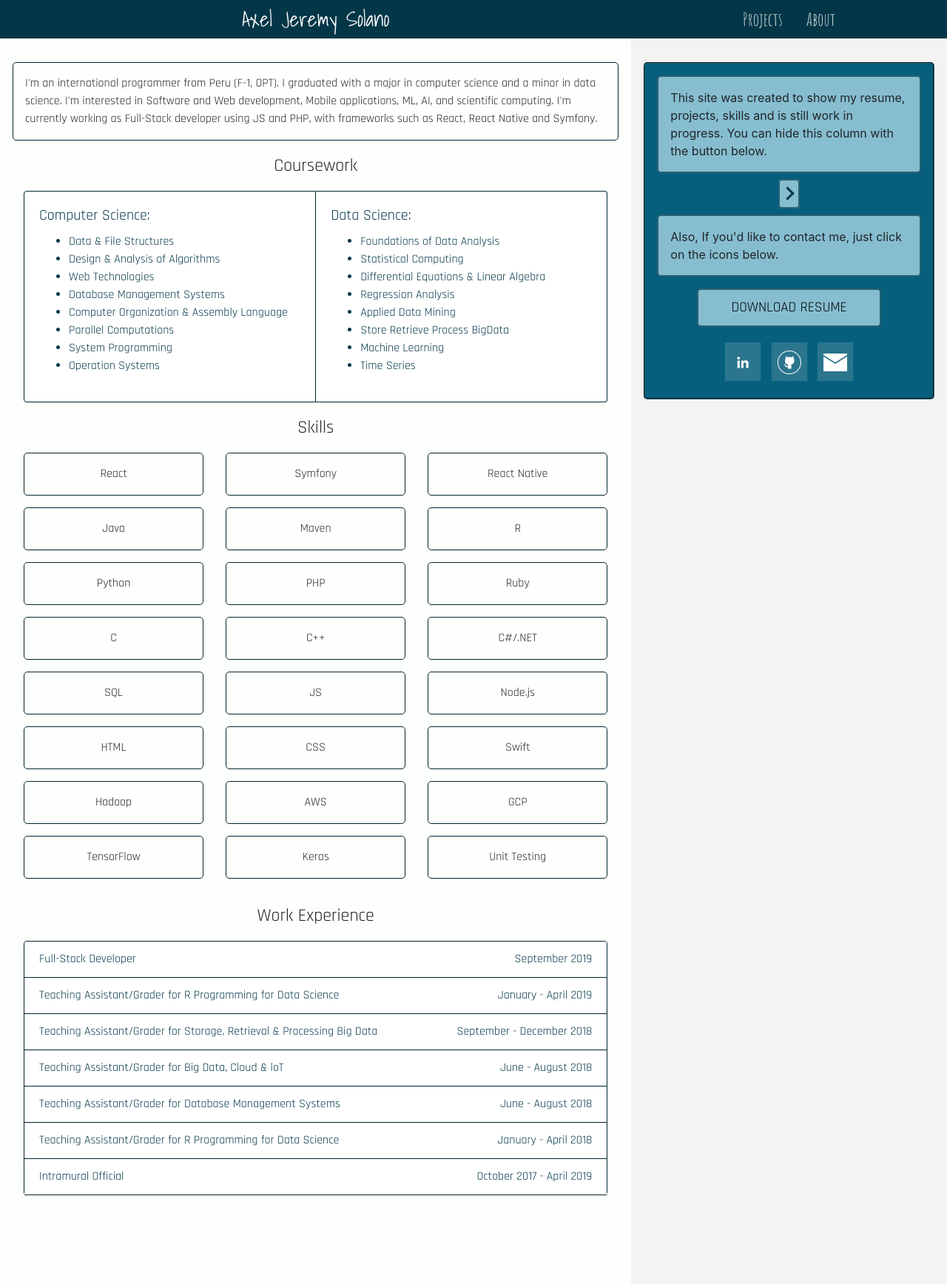
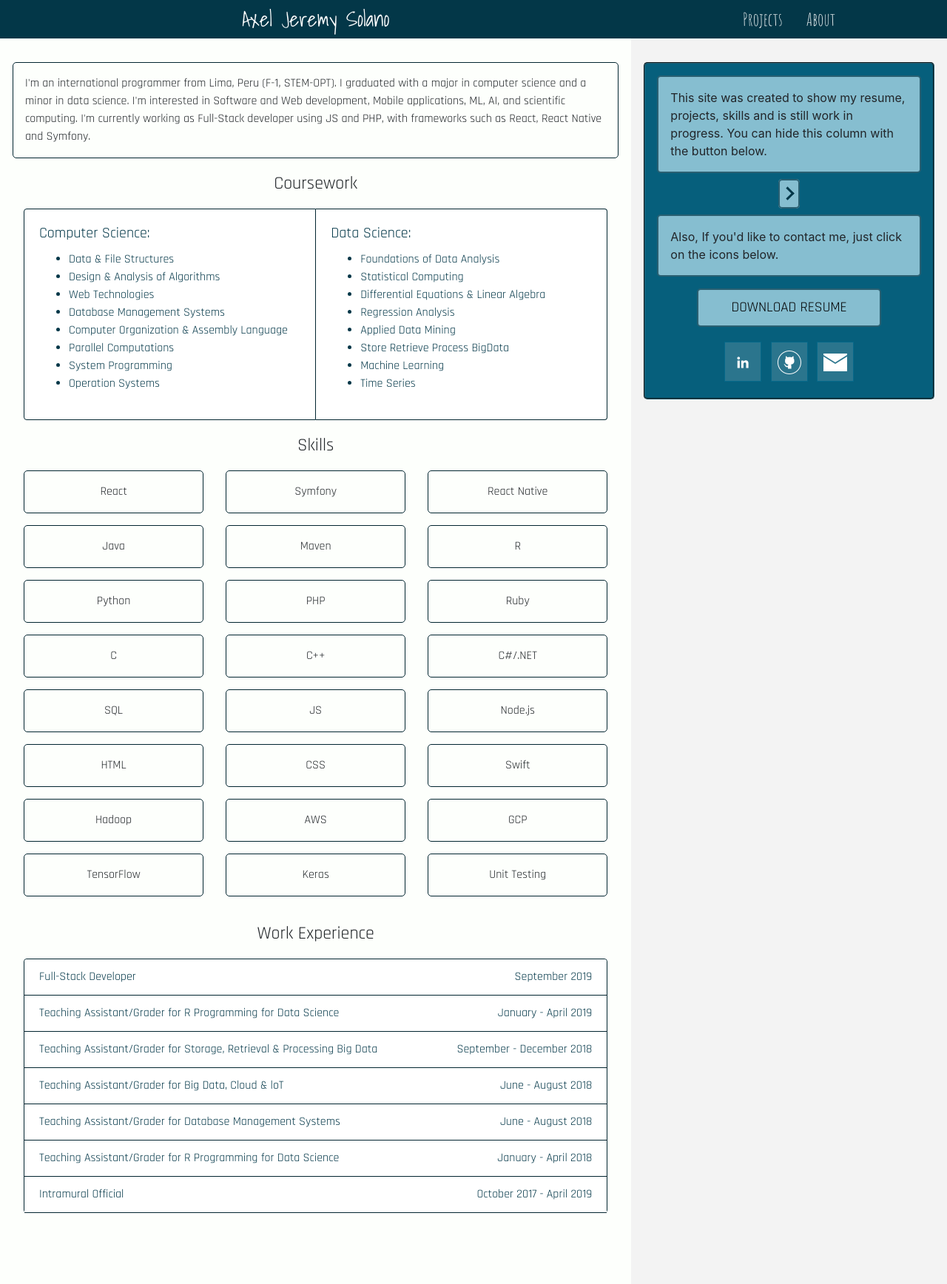
Before and after one commit to axeljeremy7/axeljeremy7.github.io, a Jekyll site: the page built from index.html, in a window 1280 px wide. Shown: the whole page at 74% size. Built offline with Jekyll 4.4.1, drawn with Linux system fonts in a browser that asks for light colours.

Commit message:
updating url

```diff
--- a/_config.yml
+++ b/_config.yml
@@ -9,13 +9,13 @@ You can hide this column with the button below."
 
 description2: "Also, If you'd like to contact me, just click on the icons below."
 
-description3: " I'm an international programmer from Peru (F-1, OPT). I graduated with a major in computer science and a minor in data science.
+description3: "I'm an international programmer from Lima, Peru (F-1, STEM-OPT). I graduated with a major in computer science and a minor in data science.
       I'm interested in Software and Web development, Mobile applications, ML, AI, and scientific computing. I'm currently working as Full-Stack developer using JS and PHP, with
       frameworks such as React, React Native and Symfony."
 
 
-# url: "https://axeljeremy7.github.io"
-url: "http://127.0.0.1:4000"
+url: "https://axeljeremy7.github.io"
+# url: "http://127.0.0.1:4000"
 
 resume_url: "https://drive.google.com/file/d/1g0pW2Nr4piClW6pM1eK980NX78zoxmc4/view?usp=sharing"
 
```
